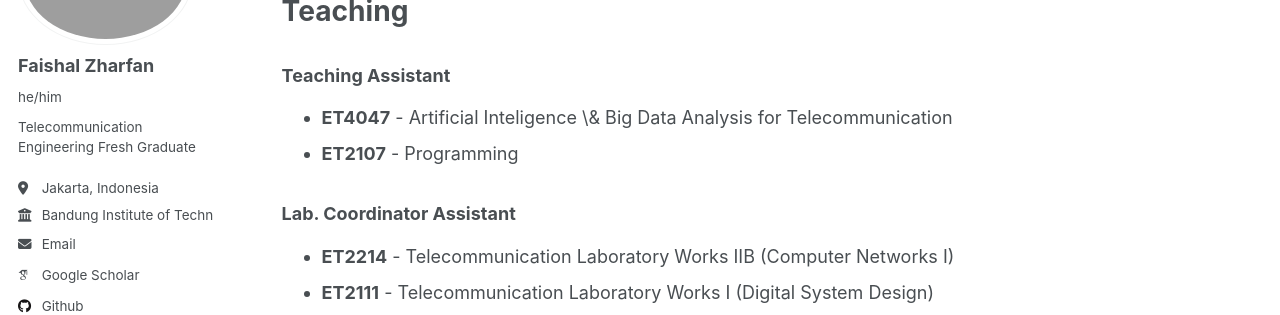
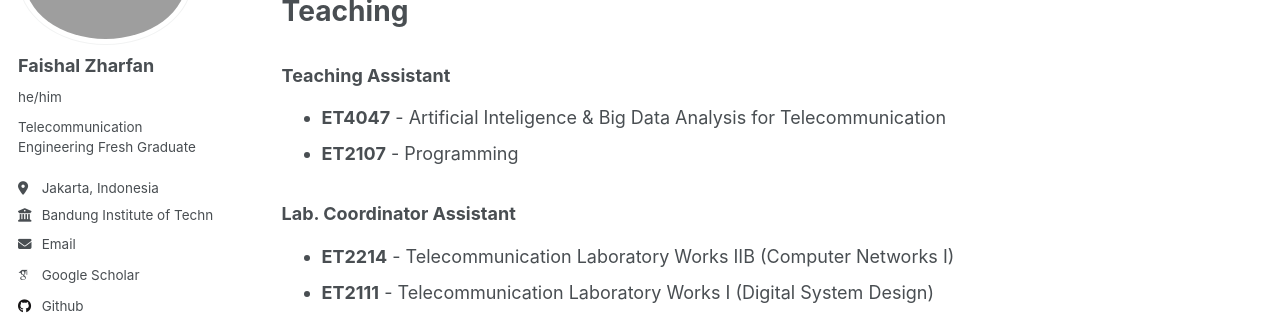
Before and after one commit to zharfanf/zharfanf.github.io, a Jekyll site: the page built from _pages/about.md, in a window 1280 px wide and 900 px high, scrolled down 624 px. Shown: the part 195-510 px from the top of the window. Built offline with Jekyll 4.4.1, drawn with Linux system fonts in a browser that asks for light colours; some web fonts are replaced.

Commit message:
update content

```diff
--- a/_pages/about.md
+++ b/_pages/about.md
@@ -27,7 +27,7 @@ Teaching
 ======
 
 ### Teaching Assistant
-- **ET4047** - Artificial Inteligence \& Big Data Analysis for Telecommunication
+- **ET4047** - Artificial Inteligence & Big Data Analysis for Telecommunication
 - **ET2107** - Programming
 
 ### Lab. Coordinator Assistant
```
